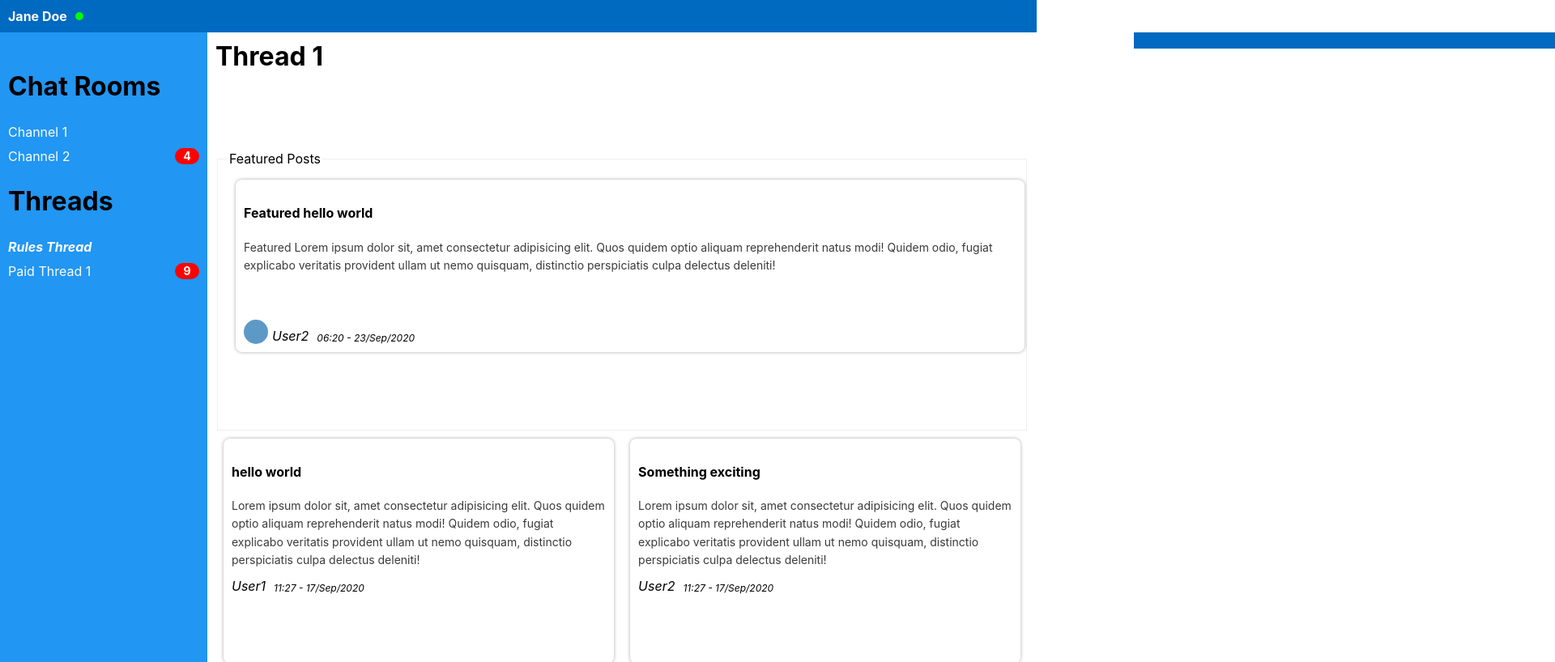
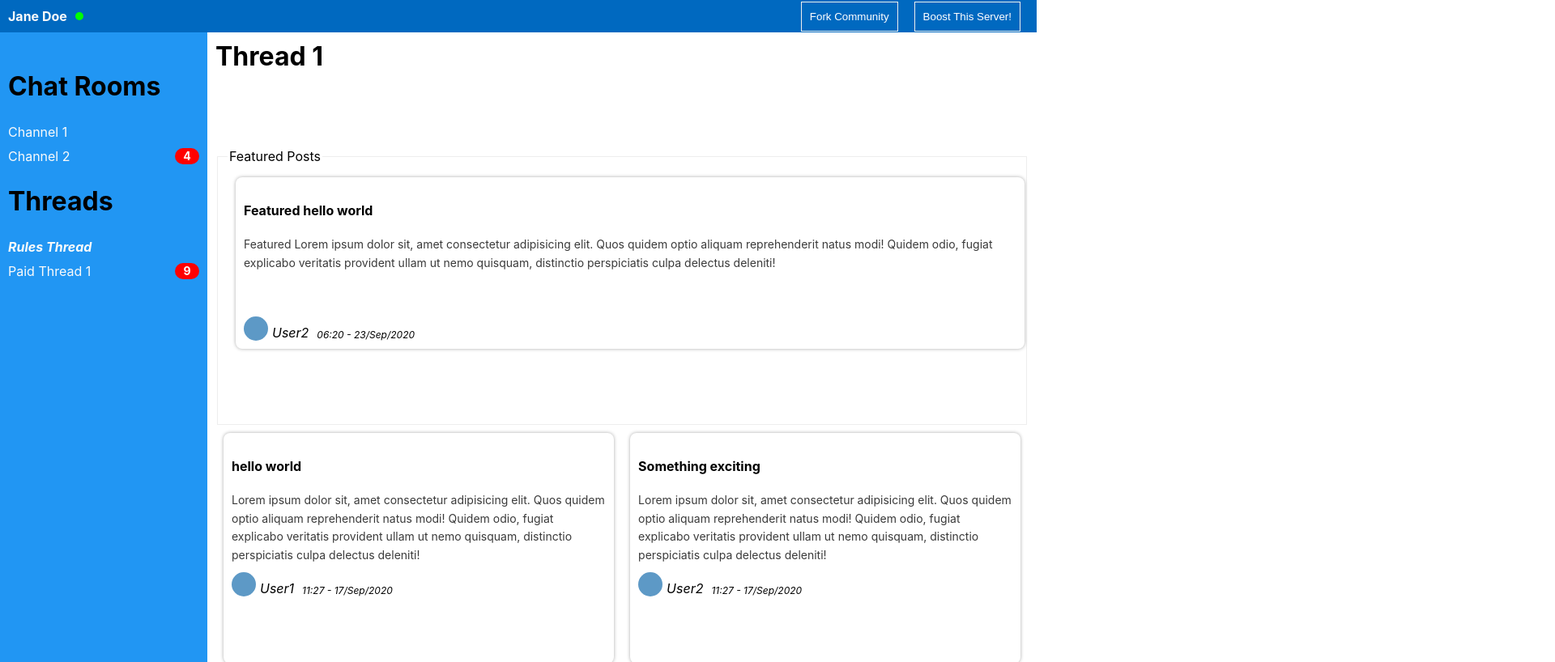
Before and after one commit to SpacesTemp/spaces-interface, a React (Create React App) app: page /thread/1 in a window 1280 px wide. Shown: the top 818 px of the page at 81% size, 1920 px wide, since content can reach past the window. Built offline with nearby package versions, Linux system fonts and the light colour scheme.

Commit message:
Fix topbar buttons

```diff
--- a/src/components/Channel.tsx
+++ b/src/components/Channel.tsx
@@ -1,7 +1,6 @@
 import React, { useReducer } from "react";
 import { useParams } from "react-router-dom";
 import styled from "styled-components";
-import dayjs from "dayjs";
 
 import Timestamp from "./Timestamp";
 
--- a/src/components/Threads.tsx
+++ b/src/components/Threads.tsx
@@ -3,6 +3,13 @@ import { useParams } from "react-router-dom";
 import styled from "styled-components";
 
 import Timestamp from "./Timestamp";
+
+type Post = {
+  title: string;
+  content: string;
+  user: string;
+  timestamp: any;
+};
 
 const Main = styled.div`
   padding: 10px;
@@ -23,7 +30,7 @@ const FeaturedPosts = styled.fieldset`
   border: 1px solid ${({ theme }) => theme.colors.borderGrey};
 `;
 
-const Post = styled.div`
+const PostDiv = styled.div`
   width: 48%;
   border-radius: 8px;
   box-shadow: 0 0 4px ${({ theme }) => theme.colors.shadowGrey};
@@ -103,9 +110,9 @@ const Thread = () => {
       <h1>Thread {id}</h1>
       <FeaturedPosts>
         <legend>Featured Posts</legend>
-        {featuredPosts.map((post) => {
+        {state.featuredPosts.map((post: Post) => {
           return (
-            <Post className="featured">
+            <PostDiv className="featured">
               <h4>{post.title}</h4>
               <div className="content">{post.content}</div>
               <User>
@@ -113,21 +120,22 @@ const Thread = () => {
                 {post.user}
                 <Timestamp timestamp={post.timestamp} />
               </User>
-            </Post>
+            </PostDiv>
           );
         })}
       </FeaturedPosts>
 
-      {posts.map((post) => {
+      {state.posts.map((post: Post) => {
         return (
-          <Post>
+          <PostDiv>
             <h4>{post.title}</h4>
             <div className="content">{post.content}</div>
             <User>
+              <UserImage />
               {post.user}
               <Timestamp timestamp={post.timestamp} />
             </User>
-          </Post>
+          </PostDiv>
         );
       })}
     </Main>
--- a/src/components/Topbar.tsx
+++ b/src/components/Topbar.tsx
@@ -7,6 +7,8 @@ const Main = styled.div`
   background-color: ${({ theme }) => theme.colors.primaryDarkColor};
   height: 40px;
   width: 100%;
+  display: flex;
+  justify-content: space-between;
 `;
 
 const User = styled.div`
@@ -29,15 +31,20 @@ const User = styled.div`
 
 //rename, something like 'boost'
 const FundButton = styled.div`
-  width: 50%;
   padding: 10px;
-  margin-top: 0px;
-  margin-left: 1400px;
   color: ${({ theme }) => theme.colors.secondaryTextColor};
   background-color: ${({ theme }) => theme.colors.primaryDarkColor};
   font-weight: bold;
   display: flex;
   align-items: center;
+
+  button {
+    border: 1px solid ${({ theme }) => theme.colors.borderGrey};
+    color: ${({ theme }) => theme.colors.white};
+    padding: 10px;
+    background-color: transparent;
+    margin: 0 10px;
+  }
 `;
 
 const Topbar: React.FC<{}> = () => {
@@ -48,12 +55,8 @@ const Topbar: React.FC<{}> = () => {
         <div className="online" />
       </User>
       <FundButton>
-        {/* <Button variant="outlined" >
-          Fork Community
-      </Button>
-      <Button variant="outlined" >
-          Boost This Server!
-      </Button> */}
+        <button>Fork Community</button>
+        <button>Boost This Server!</button>
       </FundButton>
     </Main>
   );
```
